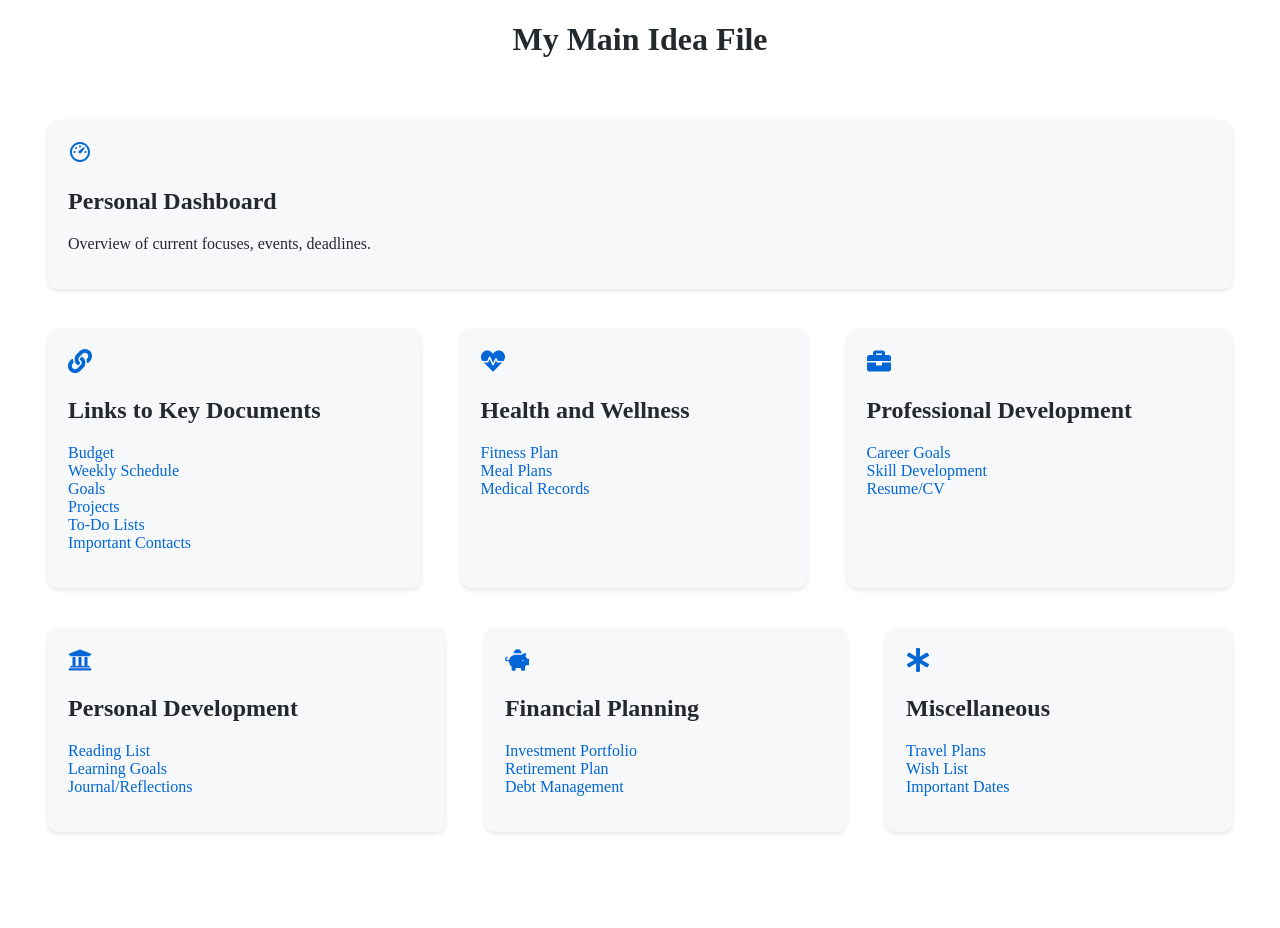
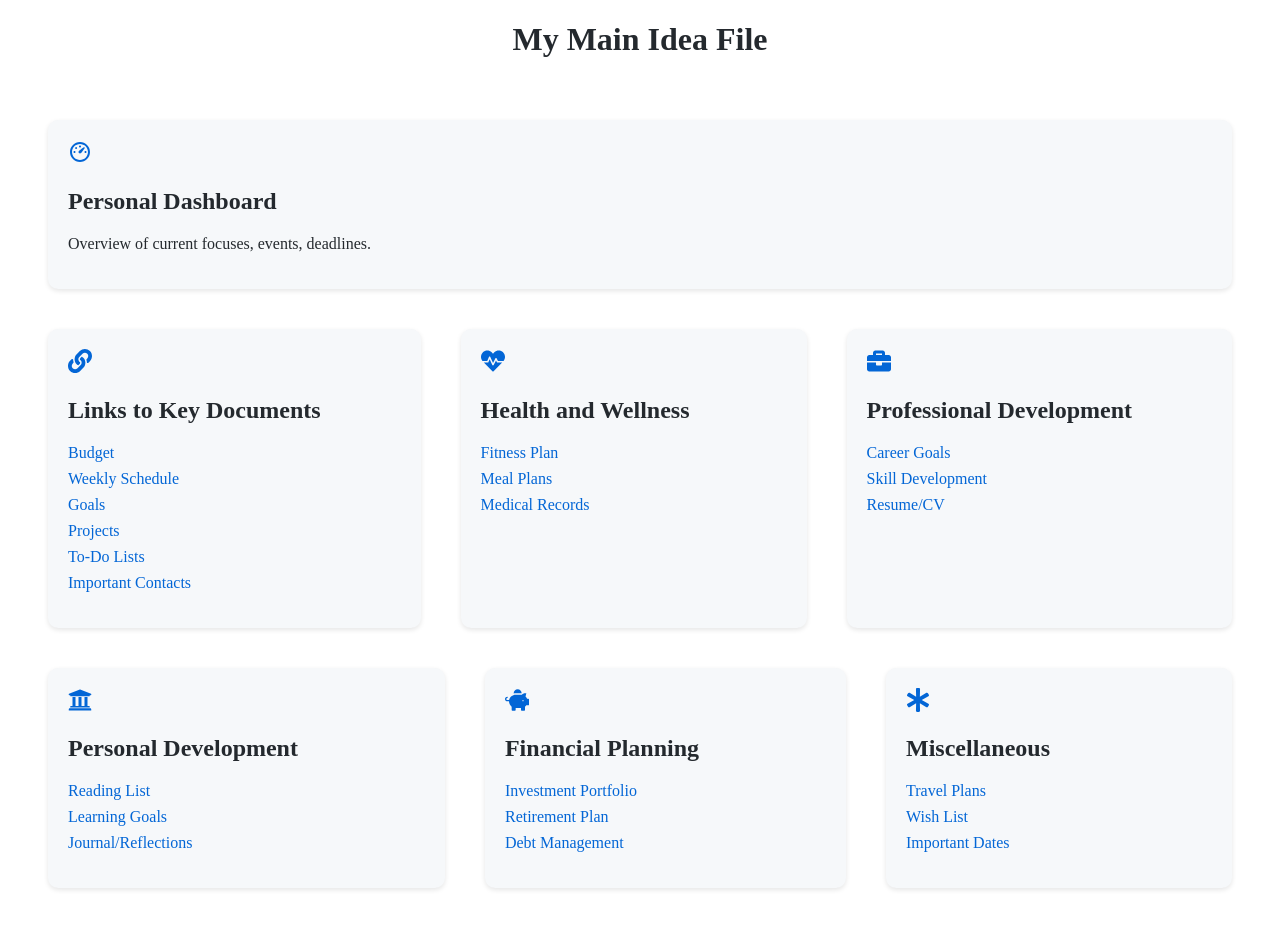
Before and after one commit to danielpmo1371/my-life, a Next.js app: page / in a window 1280 px wide. Shown: the top 928 px of the page. Before the commit the page ends 880 px from the top, so only its background shows below. Built offline with nearby package versions, Linux system fonts and the light colour scheme.

Commit message:
styled links

```diff
--- a/src/app/Home.css
+++ b/src/app/Home.css
@@ -1,7 +1,7 @@
 :root {
   --primary-color: #0366d6; /* GitHub blue for links and icons */
   --secondary-color: #f6f8fa; /* Light gray for card backgrounds */
-  --accent-color: lightgrey; /* Green for hover effects and buttons */
+  --accent-color: #FFC300; /* Grey for hover effects and buttons */
   --text-color: #24292e; /* Almost black for primary text */
   --background-color: #ffffff; /* Pure white for overall background */
 }
@@ -35,7 +35,7 @@ h1 {
 .card:hover {
   transform: translateY(-5px);
   box-shadow: 0 4px 10px rgba(0,0,0,0.2);
-  background: var(--accent-color);
+  /* background: var(--accent-color); */
 }
 
 .icon {
@@ -56,10 +56,24 @@ ul {
 ul li a {
   color: var(--primary-color);
   text-decoration: none;
+  transition: color 0.3s ease, text-decoration 0.3s ease;
+  padding: 2px 0; /* Adds padding for a better visual effect on hover */
 }
 
-ul li a:hover {
+ul li a:hover, ul li a:focus {
   color: var(--accent-color);
+  text-decoration: underline; /* Adds an underline on hover */
+  font-weight: 500; /* Optional: Makes text slightly bolder on hover */
+}
+
+ul li {
+  margin-bottom: 8px; /* Adds a bit of space between list items */
+}
+
+/* Optional: Style for focus-visible for better keyboard navigation support */
+ul li a:focus-visible {
+  outline: 2px solid var(--primary-color);
+  outline-offset: 2px;
 }
 
 .card.dashboard {
```
